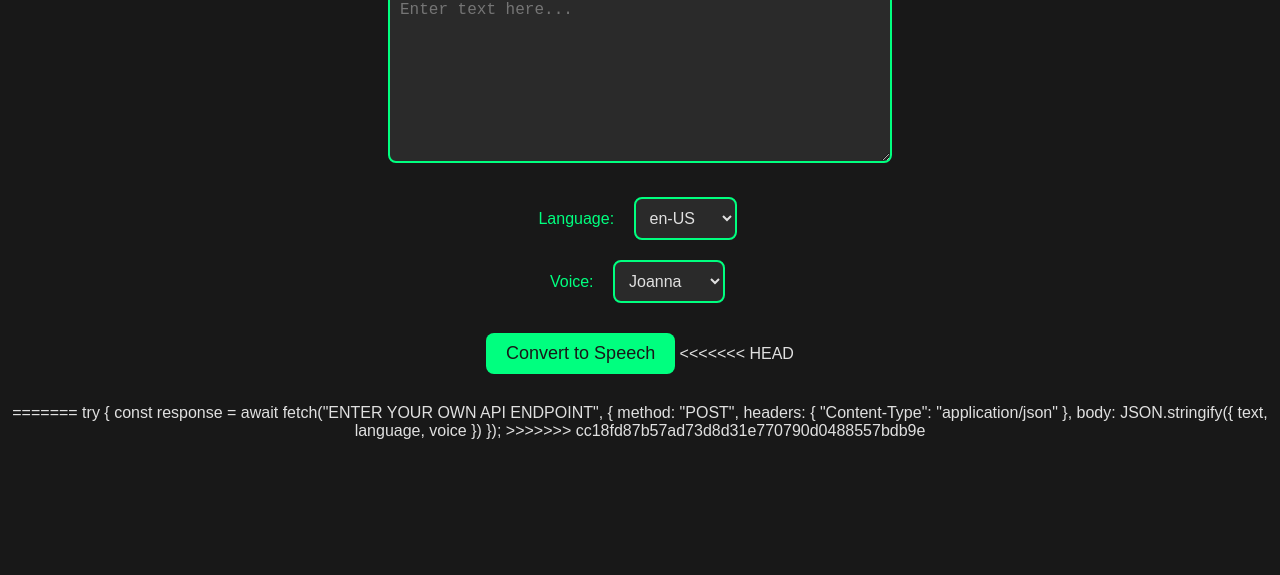
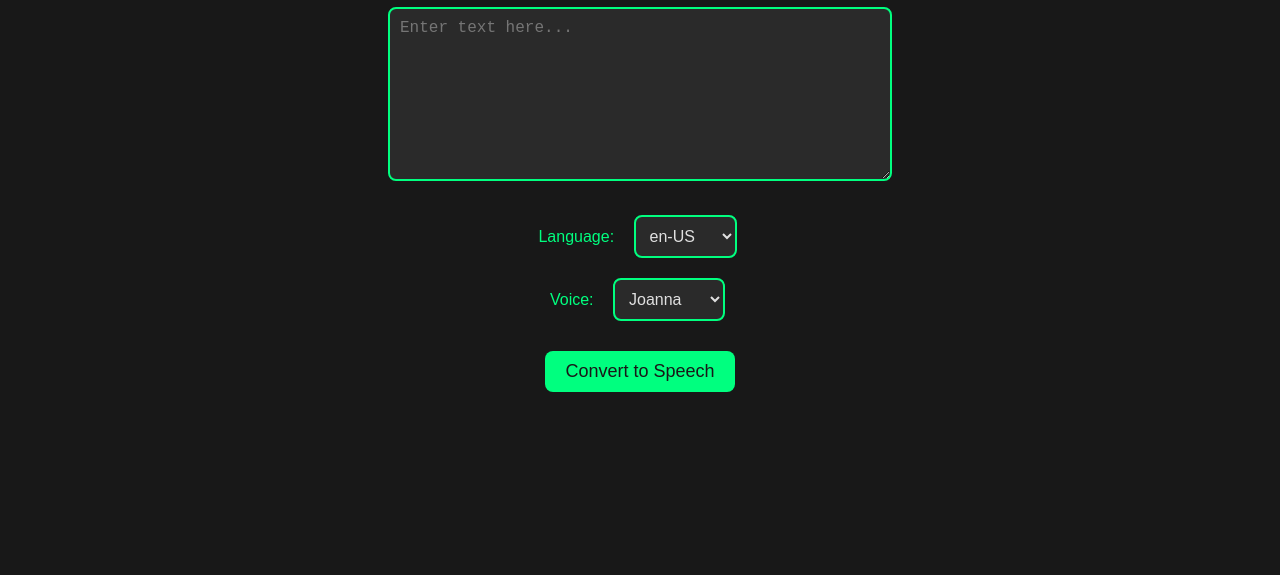
Before and after one commit to mbsw04/AWS-Serverless-TTS, a plain HTML site: page Index.html in a window 1280 px wide. Shown: the part 225-800 px from the top of the page. Drawn offline with Linux system fonts and the light colour scheme.

Commit message:
bug fixed

```diff
--- a/Index.html
+++ b/Index.html
@@ -123,19 +123,10 @@
 
     <button onclick="synthesizeSpeech()">Convert to Speech</button>
 
-<<<<<<< HEAD
     <div id="audio-wrapper">
       <audio id="audio-player" controls></audio>
     </div>
   </div>
-=======
-            try {
-                const response = await fetch("ENTER YOUR OWN API ENDPOINT", {
-                    method: "POST",
-                    headers: { "Content-Type": "application/json" },
-                    body: JSON.stringify({ text, language, voice })
-                });
->>>>>>> cc18fd87b57ad73d8d31e770790d0488557bdb9e
 
   <script>
     const voiceData = {
```
